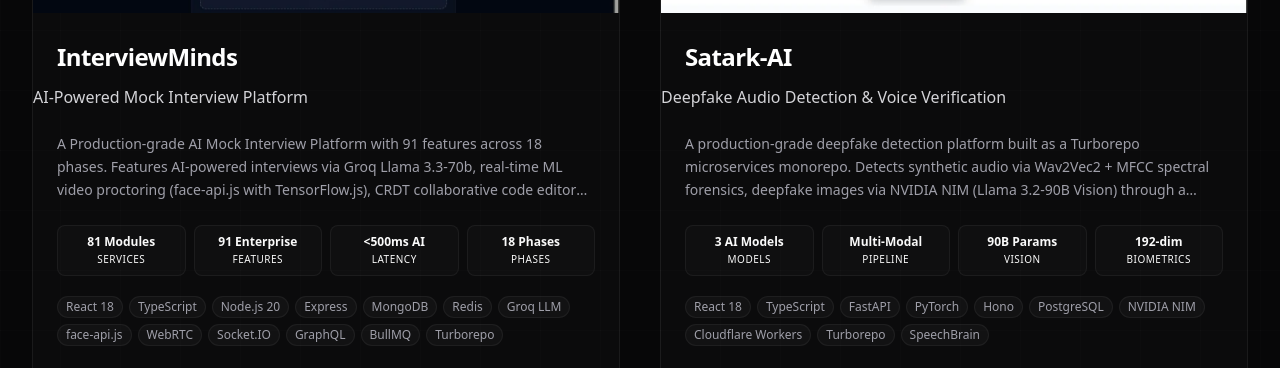
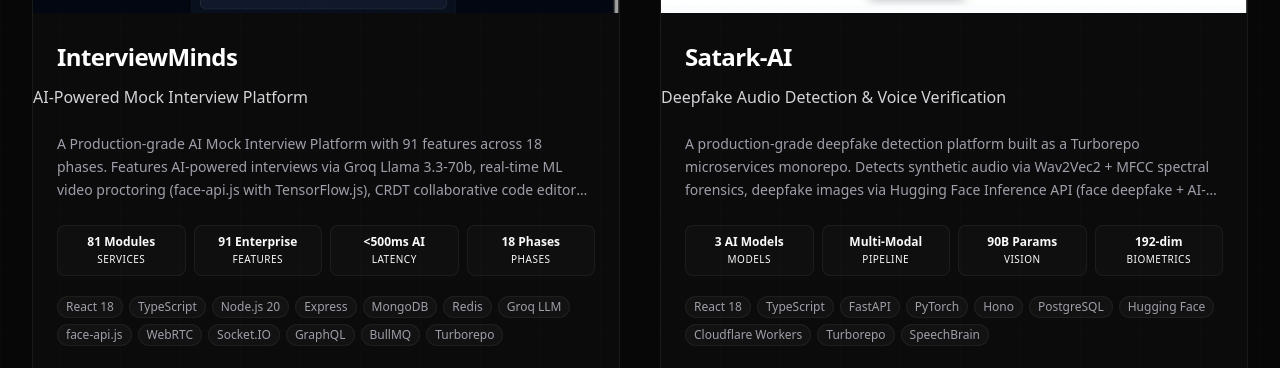
Before and after one commit to theunstopabble/gautam_portfolio, a Next.js app: page / in a window 1280 px wide. Shown: the part 3240-3608 px from the top of the page. Built offline with nearby package versions, Linux system fonts and the light colour scheme.

Commit message:
fix: replace all NVIDIA NIM/Llama 3.2 references with Hugging Face API across 8 files

```diff
--- a/src/app/layout.tsx
+++ b/src/app/layout.tsx
@@ -129,7 +129,7 @@ export default function RootLayout({
                   name: "What is Gautam Kumar's tech stack?",
                   acceptedAnswer: {
                     "@type": "Answer",
-                    text: "Gautam Kumar's tech stack includes React, Next.js, Node.js, TypeScript, Python, MongoDB, PostgreSQL, Redis, Docker, Tailwind CSS, Socket.IO, GraphQL, FastAPI, Hono, and AI/ML tools like Groq LLM, NVIDIA NIM, LangChain, LangGraph, TensorFlow.js, and PyTorch.",
+                    text: "Gautam Kumar's tech stack includes React, Next.js, Node.js, TypeScript, Python, MongoDB, PostgreSQL, Redis, Docker, Tailwind CSS, Socket.IO, GraphQL, FastAPI, Hono, and AI/ML tools like Groq LLM, LangChain, LangGraph, TensorFlow.js, and PyTorch.",
                   },
                 },
                 {
@@ -291,7 +291,7 @@ export default function RootLayout({
                     "Docker",
                     "LangChain",
                     "LangGraph",
-                    "NVIDIA NIM",
+                    "Hugging Face",
                     "PyTorch",
                     "TensorFlow.js",
                     "Deepfake Detection",
@@ -325,12 +325,12 @@ export default function RootLayout({
                   applicationCategory: "SecurityApplication",
                   operatingSystem: "Web",
                   description:
-                    "Multi-model deepfake detection platform. Detects synthetic audio via Wav2Vec2, deepfake images via NVIDIA NIM (Llama 3.2-90B Vision) through Cloudflare Worker proxy, and verifies speaker identity using ECAPA-TDNN biometrics with 192-dim embeddings.",
+                    "Multi-model deepfake detection platform. Detects synthetic audio via Wav2Vec2, deepfake images via Hugging Face Inference API through Cloudflare Worker proxy, and verifies speaker identity using ECAPA-TDNN biometrics with 192-dim embeddings.",
                   author: { "@id": "https://gautam-kr.vercel.app/#person" },
                   programmingLanguage: ["TypeScript", "Python"],
                   codeRepository: "https://github.com/theunstopabble/Satark-AI",
                   keywords:
-                    "deepfake detection, speaker verification, NVIDIA NIM, Wav2Vec2, AI safety, voice biometrics",
+                    "deepfake detection, speaker verification, Hugging Face, Wav2Vec2, AI safety, voice biometrics",
                 },
                 {
                   "@type": "SoftwareApplication",
--- a/src/components/home/FAQ.tsx
+++ b/src/components/home/FAQ.tsx
@@ -19,7 +19,7 @@ const faqs: { question: string; answer: React.ReactNode }[] = [
   {
     question: "What is Gautam Kumar's tech stack?",
     answer:
-      "Gautam Kumar's tech stack includes React, Next.js, Node.js, TypeScript, Python, MongoDB, PostgreSQL, Redis, Docker, Tailwind CSS, Socket.IO, GraphQL, FastAPI, Hono, and AI/ML tools like Groq LLM, NVIDIA NIM, LangChain, LangGraph, TensorFlow.js, and PyTorch.",
+      "Gautam Kumar's tech stack includes React, Next.js, Node.js, TypeScript, Python, MongoDB, PostgreSQL, Redis, Docker, Tailwind CSS, Socket.IO, GraphQL, FastAPI, Hono, and AI/ML tools like Groq LLM, LangChain, LangGraph, TensorFlow.js, and PyTorch.",
   },
   {
     question: "Where does Gautam Kumar study?",
--- a/src/components/home/Skills.tsx
+++ b/src/components/home/Skills.tsx
@@ -53,7 +53,7 @@ const skillCategories = [
       "Groq (Llama 3.3)",
       "LangChain",
       "LangGraph",
-      "NVIDIA NIM",
+      "Hugging Face",
       "TensorFlow.js",
       "PyTorch",
       "SpeechBrain",
--- a/src/data/mermaid/satark-ai.ts
+++ b/src/data/mermaid/satark-ai.ts
@@ -3,7 +3,7 @@ export const satarkAiArchitecture = `graph TB
     FE["React 18 + Vite<br/><small>Tailwind CSS, Wavesurfer.js</small>"]
   end
   subgraph EDGE["Edge Layer"]
-    CF["Cloudflare Worker<br/><small>Image Proxy / NIM Proxy</small>"]
+    CF["Cloudflare Worker<br/><small>Image Proxy / HF Proxy</small>"]
   end
   subgraph API_G["API Gateway"]
     GW["Hono Server<br/><small>JWT · Rate Limit · SHA-256 Dedup</small>"]
@@ -14,14 +14,14 @@ export const satarkAiArchitecture = `graph TB
     EC["ECAPA-TDNN<br/><small>Speaker Embeddings</small>"]
     SA["Spectral Analysis<br/><small>Librosa</small>"]
   end
-  subgraph NIM["NVIDIA NIM"]
-    NV["Llama 3.2-90B Vision<br/><small>Deepfake Detection</small>"]
+  subgraph HF["Hugging Face API"]
+    NV["Deepfake Detection Models<br/><small>prithivMLmods + umm-maybe</small>"]
   end
   FE --> GW
   GW --> DB
   GW --> ENGINE
   FE --> CF
-  CF --> NIM`;
+  CF --> HF`;
 
 export const satarkAiWorkflow = `graph TB
   A["User Uploads Audio"]
--- a/src/data/mermaid/texfolio.ts
+++ b/src/data/mermaid/texfolio.ts
@@ -11,7 +11,7 @@ export const texfolioArchitecture = `graph TB
   subgraph DATA_L["Data & Queue Layer"]
     MG[("MongoDB Atlas<br/><small>6 Collections</small>")]
     RD[("Redis<br/><small>Rate Limits · BullMQ</small>")]
-    EXT[("LLM Providers<br/><small>NVIDIA NIM · Gemini · Groq</small>")]
+    EXT[("LLM Providers<br/><small>Gemini · Groq</small>")]
   end
   subgraph PDF["PDF Engine"]
     BULL["BullMQ Worker<br/><small>Async PDF Gen</small>"]
--- a/src/data/projects.ts
+++ b/src/data/projects.ts
@@ -85,7 +85,7 @@ export const projects: Project[] = [
     seoDescription:
       "A comprehensive AI-driven security platform built with Python, FastAPI, and Supabase for real-time deepfake audio detection, synthetic voice identification, and secure voice verification.",
     description:
-      "A production-grade deepfake detection platform built as a Turborepo microservices monorepo. Detects synthetic audio via Wav2Vec2 + MFCC spectral forensics, deepfake images via NVIDIA NIM (Llama 3.2-90B Vision) through a Cloudflare Worker proxy, and verifies speaker identity using ECAPA-TDNN voice biometrics with 192-dim embeddings and cosine similarity matching. Ships as a PWA with real-time microphone monitoring, analytics dashboard, and PDF report exports.",
+      "A production-grade deepfake detection platform built as a Turborepo microservices monorepo. Detects synthetic audio via Wav2Vec2 + MFCC spectral forensics, deepfake images via Hugging Face Inference API (face deepfake + AI-image detectors) through a Cloudflare Worker proxy, and verifies speaker identity using ECAPA-TDNN voice biometrics with 192-dim embeddings and cosine similarity matching. Ships as a PWA with real-time microphone monitoring, analytics dashboard, and PDF report exports.",
     icon: Share2,
     tags: [
       "React 18",
@@ -94,7 +94,7 @@ export const projects: Project[] = [
       "PyTorch",
       "Hono",
       "PostgreSQL",
-      "NVIDIA NIM",
+      "Hugging Face",
       "Cloudflare Workers",
       "Turborepo",
       "SpeechBrain",
@@ -114,9 +114,9 @@ export const projects: Project[] = [
       problem:
         "Generative AI has made it trivially easy to clone voices, fabricate images, and spread synthetic media. Existing detection tools are siloed — they handle either audio or images, never both — and often require expensive infrastructure or remain offline-only.",
       solution:
-        "Architected a scalable Turborepo monorepo with three independent microservices: a React 18 PWA frontend, a Hono (Node.js) API gateway backed by PostgreSQL via Drizzle ORM with Clerk JWT auth, and a Python 3.11 FastAPI AI engine for audio deepfake detection (Wav2Vec2) and speaker biometrics (ECAPA-TDNN). Image deepfake detection runs on a fully serverless Cloudflare Worker proxy that forwards requests to NVIDIA NIM (Llama 3.2-90B Vision), completely independent of the Python engine. A GitHub Actions cron job pings both Render services every 14 minutes to prevent free-tier cold starts.",
+        "Architected a scalable Turborepo monorepo with three independent microservices: a React 18 PWA frontend, a Hono (Node.js) API gateway backed by PostgreSQL via Drizzle ORM with Clerk JWT auth, and a Python 3.11 FastAPI AI engine for audio deepfake detection (Wav2Vec2) and speaker biometrics (ECAPA-TDNN). Image deepfake detection runs on a fully serverless Cloudflare Worker proxy that forwards requests to the Hugging Face Inference API, completely independent of the Python engine. A GitHub Actions cron job pings both Render services every 14 minutes to prevent free-tier cold starts.",
       challenges: [
-        "Designing a serverless image detection pipeline via Cloudflare Workers with strict CORS whitelisting, 5MB double-layer size enforcement, and 30s AbortController timeout against NVIDIA NIM — all without touching the Python engine.",
+        "Designing a serverless image detection pipeline via Cloudflare Workers with strict CORS whitelisting, 5MB double-layer size enforcement, and 45s AbortController timeout against the Hugging Face Inference API — all without touching the Python engine.",
         "Implementing lazy model loading and thread executor offloading in FastAPI to prevent OOM crashes and keep the async event loop non-blocking on free-tier Render instances.",
         "Building per-user scoped speaker isolation — users can only verify against their own enrolled voice prints — with 192-dim ECAPA-TDNN embeddings stored in PostgreSQL and cosine similarity computed server-side (threshold: 0.75).",
       ],
@@ -139,7 +139,7 @@ export const projects: Project[] = [
         {
           name: "Vision Pipeline",
           tools:
-            "NVIDIA NIM (Llama 3.2-90B Vision Instruct), Cloudflare Workers (serverless proxy)",
+            "Hugging Face Inference API (prithivMLmods + umm-maybe), Cloudflare Workers (serverless proxy)",
         },
         {
           name: "Infrastructure",
@@ -165,7 +165,6 @@ export const projects: Project[] = [
       "Hono",
       "MongoDB",
       "LangGraph",
-      "NVIDIA NIM",
       "Groq",
       "BullMQ",
       "Redis",
@@ -190,7 +189,7 @@ export const projects: Project[] = [
       solution:
         'Created a "No-Code LaTeX" SaaS with a Hono backend that injects user data into .tex templates via Mustache and compiles them using a Dockerized pdflatex environment. Integrated a LangGraph multi-agent pipeline (4 stages: Content, Impact, Format, ATS) for intelligent resume coaching. Added Organizations with full RBAC hierarchy, BullMQ async PDF generation with progress tracking, distributed Redis rate limiting, and GDPR-compliant data export/deletion.',
       challenges: [
-        "Building a LangGraph multi-agent pipeline with circuit breaker failover (NVIDIA NIM → Groq) that scores resumes across 4 dimensions and provides actionable feedback.",
+        "Building a LangGraph multi-agent pipeline with circuit breaker failover (Groq) that scores resumes across 4 dimensions and provides actionable feedback.",
         "Implementing Organizations with RBAC — ownership transfer, org-scoped resume visibility, branding overrides (locked templates, company fonts, colors) applied during PDF generation.",
         "Designing BullMQ async PDF generation with progress tracking (10% → 30% → 100%), automatic retries with exponential backoff, and rate-limited worker concurrency.",
         "Sandboxing LaTeX compilation using spawn (not exec) to prevent shell injection while supporting custom templates.",
@@ -209,7 +208,7 @@ export const projects: Project[] = [
         {
           name: "AI",
           tools:
-            "LangChain + LangGraph (multi-agent), NVIDIA NIM, Google Gemini, Groq (failover chain)",
+            "LangChain + LangGraph (multi-agent), Google Gemini, Groq (failover chain)",
         },
         {
           name: "PDF Engine",
```
Also changed, not shown: public/llms-full.txt, public/llms.txt.
